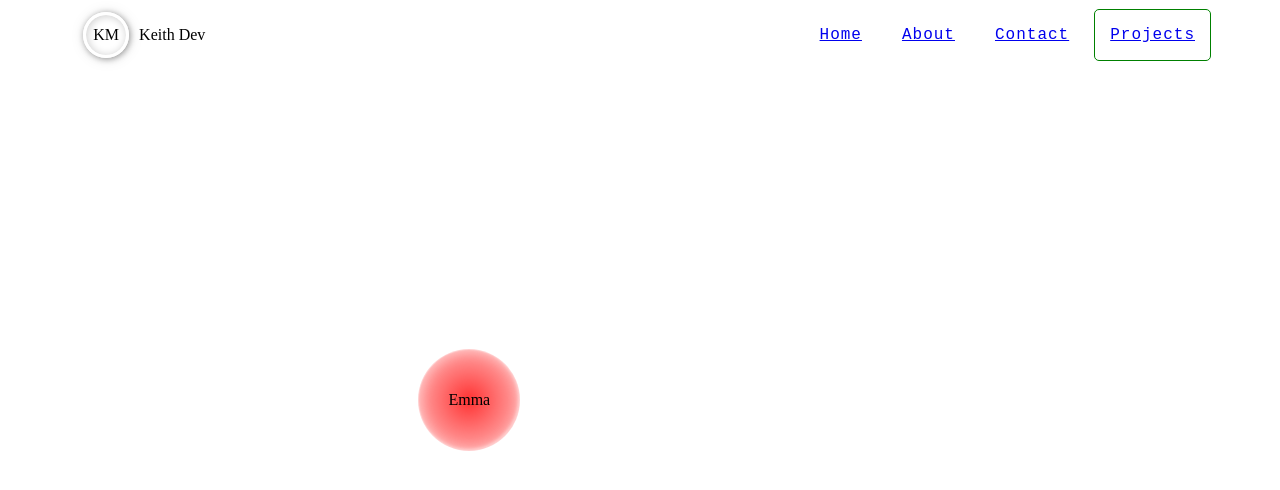
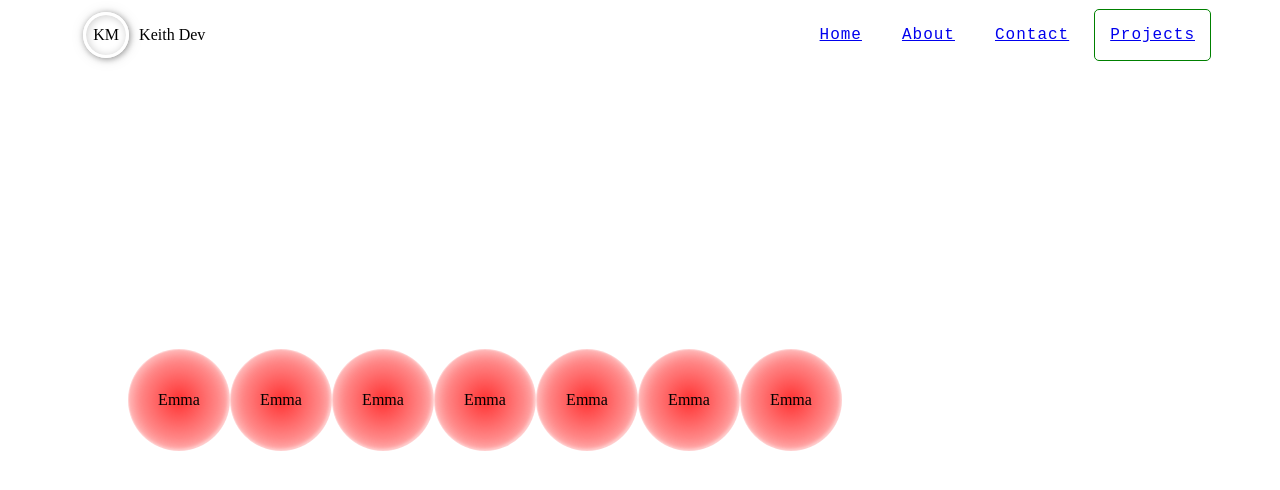
Before and after one commit to keithmacdonalddev/portfolio, a React (Create React App) app: page /about in a window 1280 px wide. Shown: the top 490 px of the page. Built offline with nearby package versions, Linux system fonts and the light colour scheme.

Commit message:
emmas button

```diff
--- a/src/components/About/about.module.css
+++ b/src/components/About/about.module.css
@@ -24,5 +24,5 @@
 }
 
 .container {
-	display: grid;
+	display: flex;
 }
--- a/src/components/About/index.js
+++ b/src/components/About/index.js
@@ -8,6 +8,24 @@ const About = () => {
 			<div className={clicked ? classname.main2 : classname.main}>
 				<div className=''>Emma</div>
 			</div>
+			<div className={clicked ? classname.main2 : classname.main}>
+				<div className=''>Emma</div>
+			</div>
+			<div className={clicked ? classname.main2 : classname.main}>
+				<div className=''>Emma</div>
+			</div>
+			<div className={clicked ? classname.main2 : classname.main}>
+				<div className=''>Emma</div>
+			</div>
+			<div className={clicked ? classname.main2 : classname.main}>
+				<div className=''>Emma</div>
+			</div>
+			<div className={clicked ? classname.main2 : classname.main}>
+				<div className=''>Emma</div>
+			</div>
+			<div className={clicked ? classname.main2 : classname.main}>
+				<div className=''>Emma</div>
+			</div>
 		</div>
 	);
 };
```
